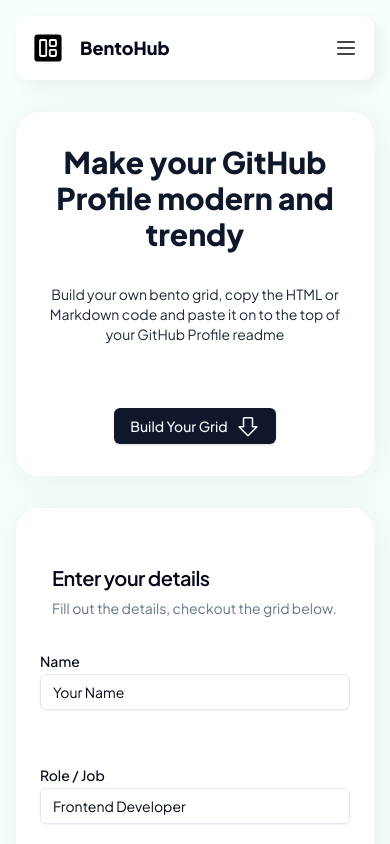
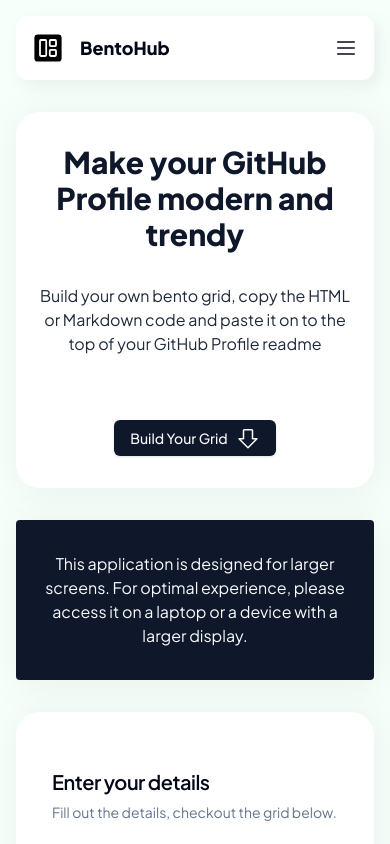
Before and after one commit to amittam104/BentoHub, a React (Vite) app: page / in a window 390 px wide. Shown: the top 844 px of the page. Built offline with nearby package versions, Linux system fonts and the light colour scheme; no server answers; a web font is replaced by a local one.

Commit message:
fix: add note banner for small devices

```diff
--- a/src/App.jsx
+++ b/src/App.jsx
@@ -9,6 +9,7 @@
 import { Form } from "./Form";
 import { Form2 } from "./Form2";
 import { Form3 } from "./Form3";
+import BannerNote from "./BannerNote";
 // import html2canvas from "html2canvas";
 
 export default function App() {
@@ -101,6 +102,7 @@
     <div className="bg-[#F7FFFA] font-JakartaRegular">
       <Navbar />
       <Hero onScrollInputsView={handleScrollToInputs} />
+      <BannerNote />
       <Inputs
         inputsView={inputsView}
         secondStep={secondStep}
--- /dev/null
+++ b/src/BannerNote.jsx
@@ -0,0 +1,8 @@
+export default function BannerNote() {
+  return (
+    <div className="mx-4 mb-8 flex w-auto items-center justify-center rounded bg-slate-900 px-6 py-8 text-center text-slate-50 drop-shadow-[3px_3px_18px_rgba(0,0,0,0.06)] lg:hidden">
+      This application is designed for larger screens. For optimal experience,
+      please access it on a laptop or a device with a larger display.
+    </div>
+  );
+}
--- a/src/Hero.jsx
+++ b/src/Hero.jsx
@@ -13,7 +13,7 @@
       <h1 className="mb-8 text-3xl font-black text-slate-900 md:text-4xl lg:text-5xl xl:w-[55rem] xl:text-6xl">
         Make your GitHub Profile modern and trendy
       </h1>
-      <p className="md:text-md font-regular mb-16 text-sm text-slate-800">
+      <p className="md:text-md font-regular mb-16 text-slate-800">
         Build your own bento grid, copy the HTML or Markdown code and paste it
         on to the top of your GitHub Profile readme
       </p>
```
